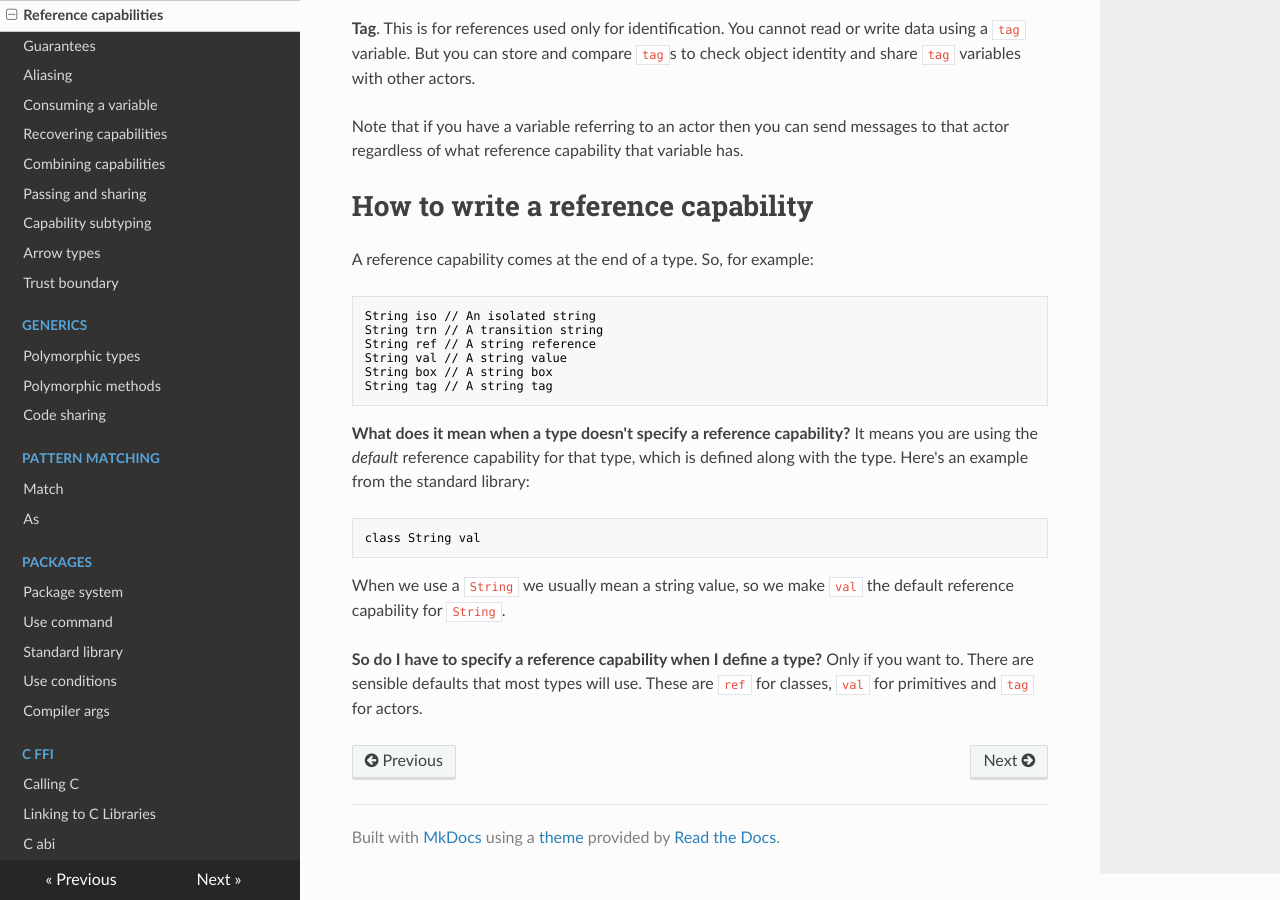
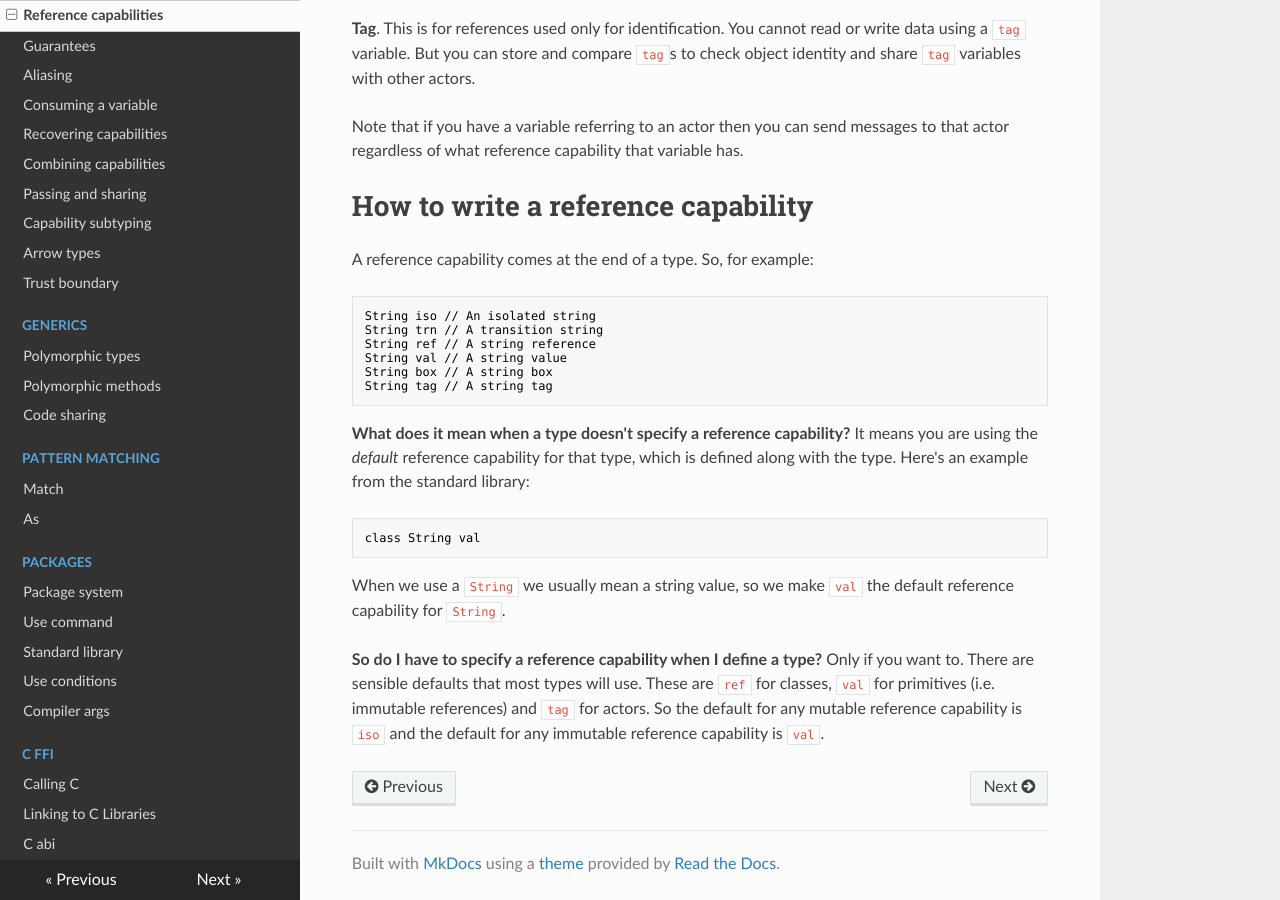
Before and after one commit to ponylang/pony-tutorial, an MkDocs documentation site: the page built from docs/capabilities/reference-capabilities.md, in a window 1280 px wide and 900 px high, scrolled down 2942 px. Built offline with MkDocs 1.6.1, drawn with Linux system fonts in a browser that asks for light colours; nearby versions of some CDN libraries; old or Windows-style settings are respelled for this version of MkDocs.

Commit message:
Expand default capabilities
Fixing issue #14

```diff
--- a/docs/capabilities/reference-capabilities.md
+++ b/docs/capabilities/reference-capabilities.md
@@ -94,4 +94,5 @@ class String val
 
 When we use a `String` we usually mean a string value, so we make `val` the default reference capability for `String`.
 
-__So do I have to specify a reference capability when I define a type?__ Only if you want to. There are sensible defaults that most types will use. These are `ref` for classes, `val` for primitives and `tag` for actors.
+__So do I have to specify a reference capability when I define a type?__ Only if you want to. There are sensible defaults that most types will use. These are `ref` for classes, `val` for primitives (i.e. immutable references) and `tag` for actors.
+So the default for any mutable reference capability is `iso` and the default for any immutable reference capability is `val`.
```
